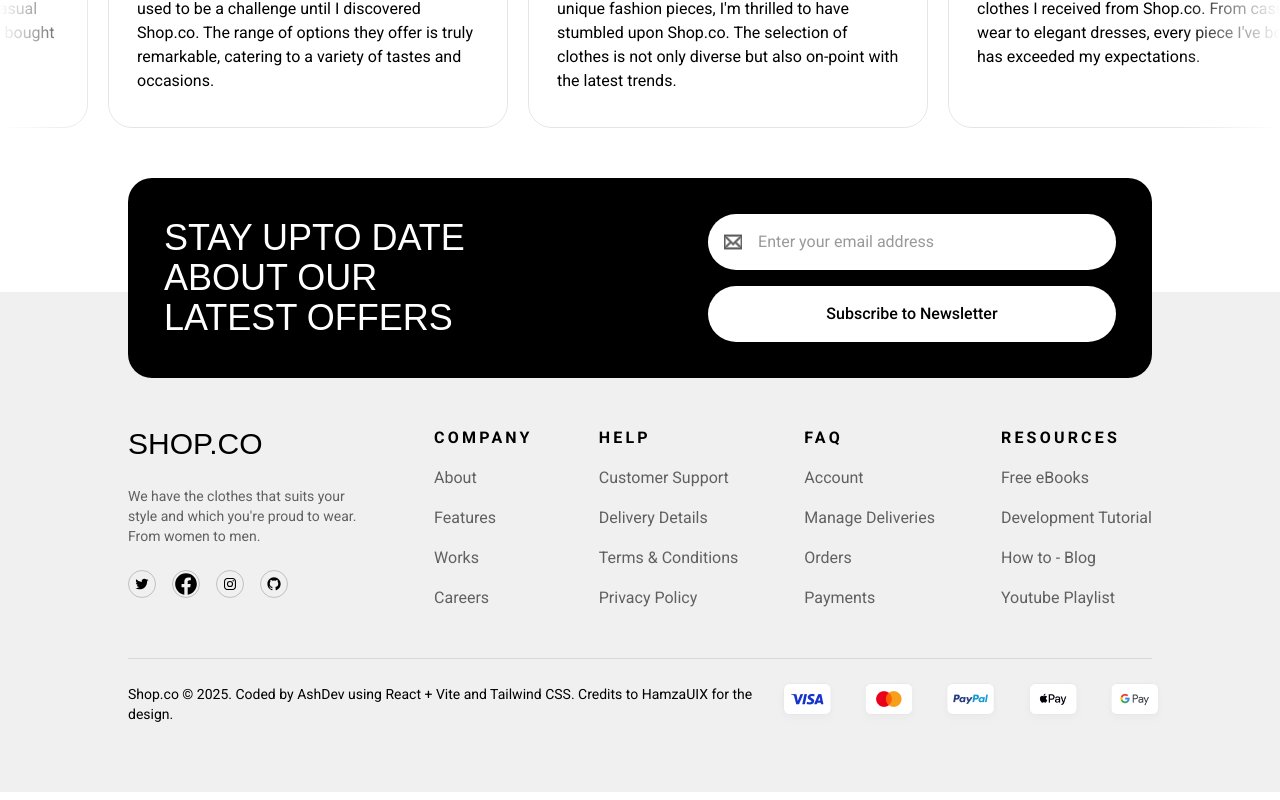
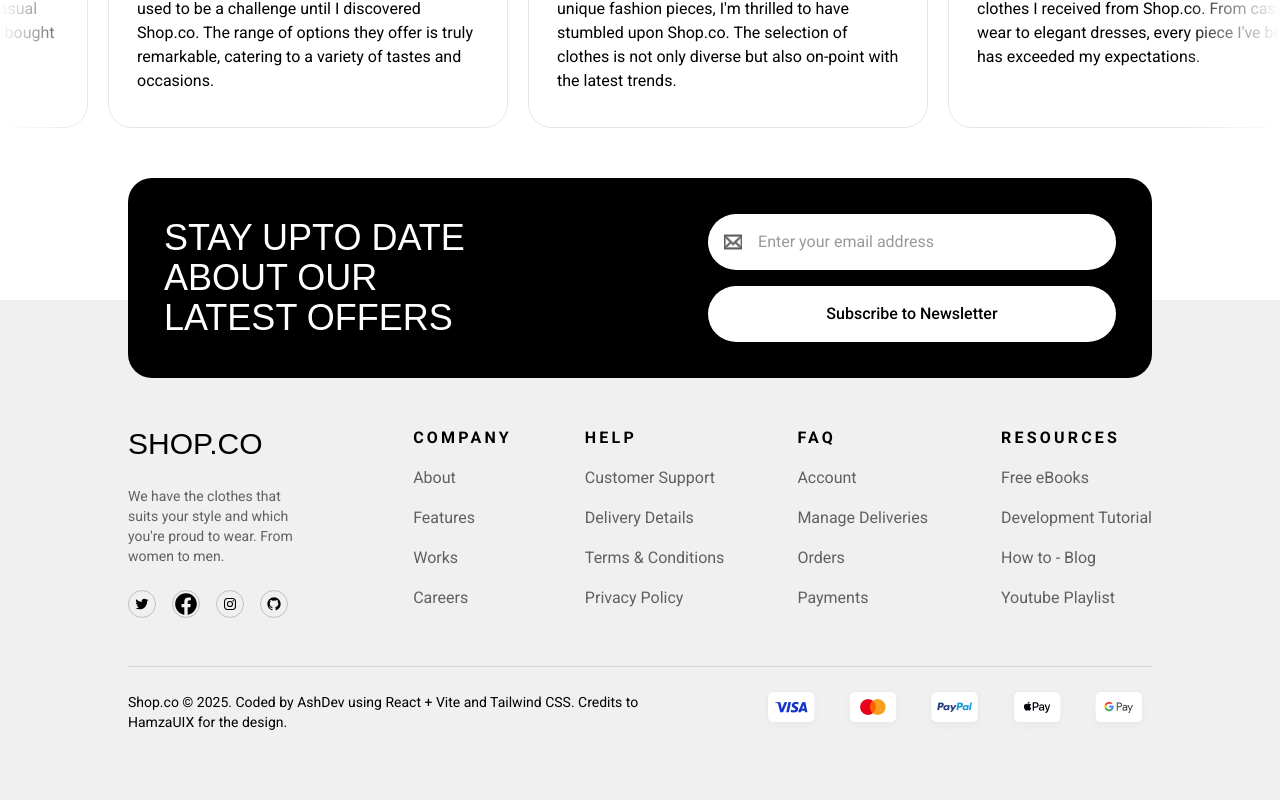
Before and after one commit to trishacapitle/clothing-ecommerce-frontend, a React (Vite) app: page / in a window 1280 px wide. Shown: the part 3563-4363 px from the top of the page. Built offline with nearby package versions, Linux system fonts and the light colour scheme; a web font is replaced by a local one.

Commit message:
feat:styling for mobile

```diff
--- a/src/components/Footer.jsx
+++ b/src/components/Footer.jsx
@@ -8,8 +8,8 @@ import { TfiEmail } from "react-icons/tfi";
 
 const Footer = () => {
   return (
-    <div className="relative m-auto w-[100dvw] px-[10dvw]">
-      <div className="absolute bottom-0 left-0 -z-99 h-[70dvh] w-full bg-[#F0F0F0] sm:h-[500px]"></div>
+    <div className="relative m-auto w-[100dvw] px-4 sm:px-[10dvw]">
+      <div className="absolute bottom-0 left-0 -z-99 h-[100dvh] w-full bg-[#F0F0F0] sm:h-[500px]"></div>
       <div className="newsletter mb-12 flex flex-col items-center justify-between gap-8 rounded-3xl bg-black p-6 text-white sm:flex-row sm:gap-48 sm:p-9">
         <h1 className="font-secondary text-3xl uppercase sm:text-4xl">
           stay upto date about our latest offers
@@ -28,8 +28,8 @@ const Footer = () => {
           </button>
         </div>
       </div>
-      <div className="footer mb-12 flex justify-between">
-        <div className="flex w-60 flex-col gap-6">
+      <div className="footer mb-12 flex flex-col gap-6 sm:flex-row sm:justify-between sm:gap-28">
+        <div className="flex w-60 flex-col gap-4 sm:gap-6">
           <h1 className="font-secondary text-3xl uppercase">shop.co</h1>
           <p className="font-primary text-sm text-black/60">
             We have the clothes that suits your style and which you're proud to
@@ -51,38 +51,42 @@ const Footer = () => {
             </div>
           </div>
         </div>
-        <div className="font-primary flex flex-col gap-4">
+        <div className="flex w-full flex-wrap justify-around gap-9.5 sm:justify-between">
+          <div className="font-primary flex flex-col gap-4 text-sm sm:text-base">
             <p className="font-bold tracking-[.2em] uppercase">Company</p>
             <p className="text-black/60 hover:text-black">About</p>
             <p className="text-black/60 hover:text-black">Features</p>
             <p className="text-black/60 hover:text-black">Works</p>
             <p className="text-black/60 hover:text-black">Careers</p>
           </div>
-        <div className="font-primary flex flex-col gap-4">
+          <div className="font-primary flex flex-col gap-4 text-sm sm:text-base">
             <p className="font-bold tracking-[.2em] uppercase">Help</p>
             <p className="text-black/60 hover:text-black">Customer Support</p>
             <p className="text-black/60 hover:text-black">Delivery Details</p>
             <p className="text-black/60 hover:text-black">Terms & Conditions</p>
             <p className="text-black/60 hover:text-black">Privacy Policy</p>
           </div>
-        <div className="font-primary flex flex-col gap-4">
+          <div className="font-primary flex flex-col gap-4 text-sm sm:text-base">
             <p className="font-bold tracking-[.2em] uppercase">FAQ</p>
             <p className="text-black/60 hover:text-black">Account</p>
             <p className="text-black/60 hover:text-black">Manage Deliveries</p>
             <p className="text-black/60 hover:text-black">Orders</p>
             <p className="text-black/60 hover:text-black">Payments</p>
           </div>
-        <div className="font-primary flex flex-col gap-4">
+          <div className="font-primary flex flex-col gap-4 text-sm sm:text-base">
             <p className="font-bold tracking-[.2em] uppercase">Resources</p>
             <p className="text-black/60 hover:text-black">Free eBooks</p>
-          <p className="text-black/60 hover:text-black">Development Tutorial</p>
+            <p className="text-black/60 hover:text-black">
+              Development Tutorial
+            </p>
             <p className="text-black/60 hover:text-black">How to - Blog</p>
             <p className="text-black/60 hover:text-black">Youtube Playlist</p>
           </div>
         </div>
+      </div>
       <hr className="border-black/10" />
       <div className="font-primary mt-5 flex items-center justify-between pb-16">
-        <p className="text-sm text-black">
+        <p className="text-xs text-black sm:text-sm w-[50%] ">
           Shop.co © 2025. Coded by{" "}
           <a
             href="https://trishacapitle.vercel.app"
@@ -103,7 +107,7 @@ const Footer = () => {
           </a>{" "}
           for the design.
         </p>
-        <div className="flex gap-4">
+        <div className="flex-center flex-wrap sm:gap-4">
           <img src="/visa.png" alt="Visa" />
           <img src="/mastercard.png" alt="Mastercard" />
           <img src="/paypal.png" alt="Paypal" />
```
Lines whose indentation alone changed are shown as unchanged.
